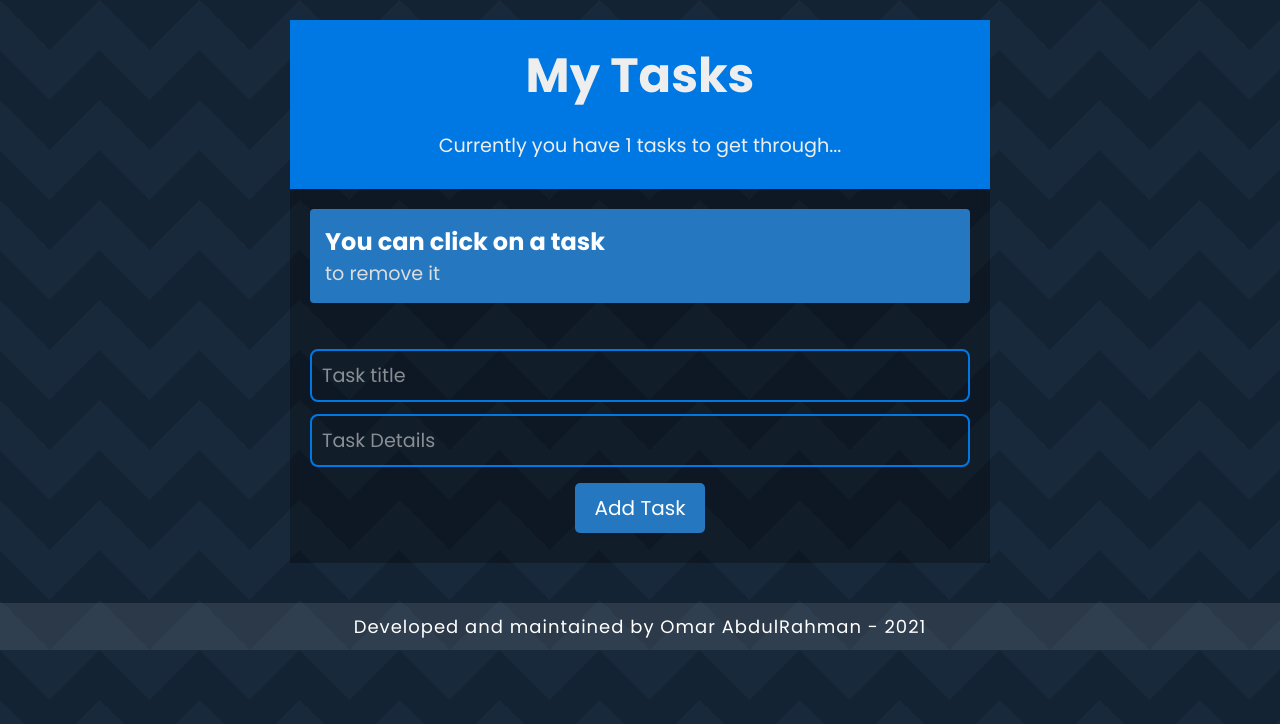
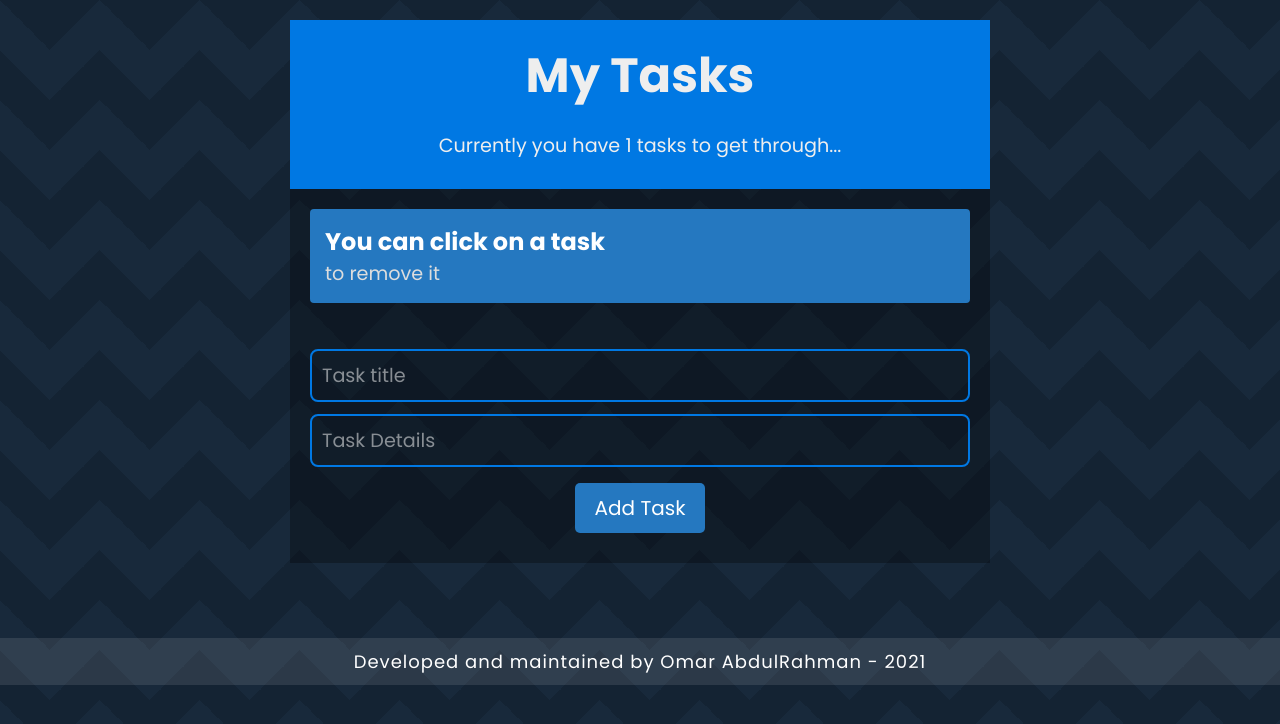
Before and after one commit to omarr45/notes-app, a React (Create React App) app: page / in a window 1280 px wide. Shown: the top 724 px of the page. Built offline with nearby package versions, Linux system fonts and the light colour scheme.

Commit message:
updated footer margin

```diff
--- a/src/index.css
+++ b/src/index.css
@@ -135,7 +135,7 @@ footer {
     letter-spacing: 1px;
     text-align: center;
     margin: auto;
-    margin-top: 40px;
+    margin-top: 75px;
     margin-bottom: 10px;
     padding: 10px;
 }
```
